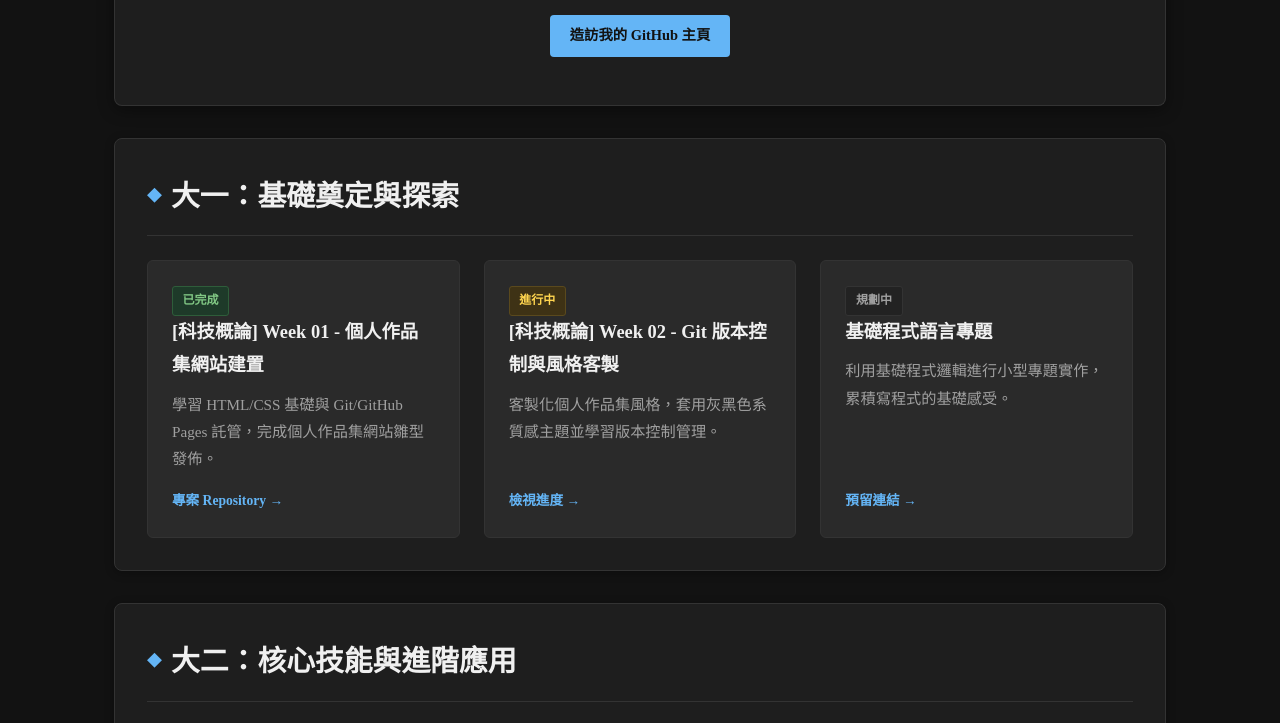
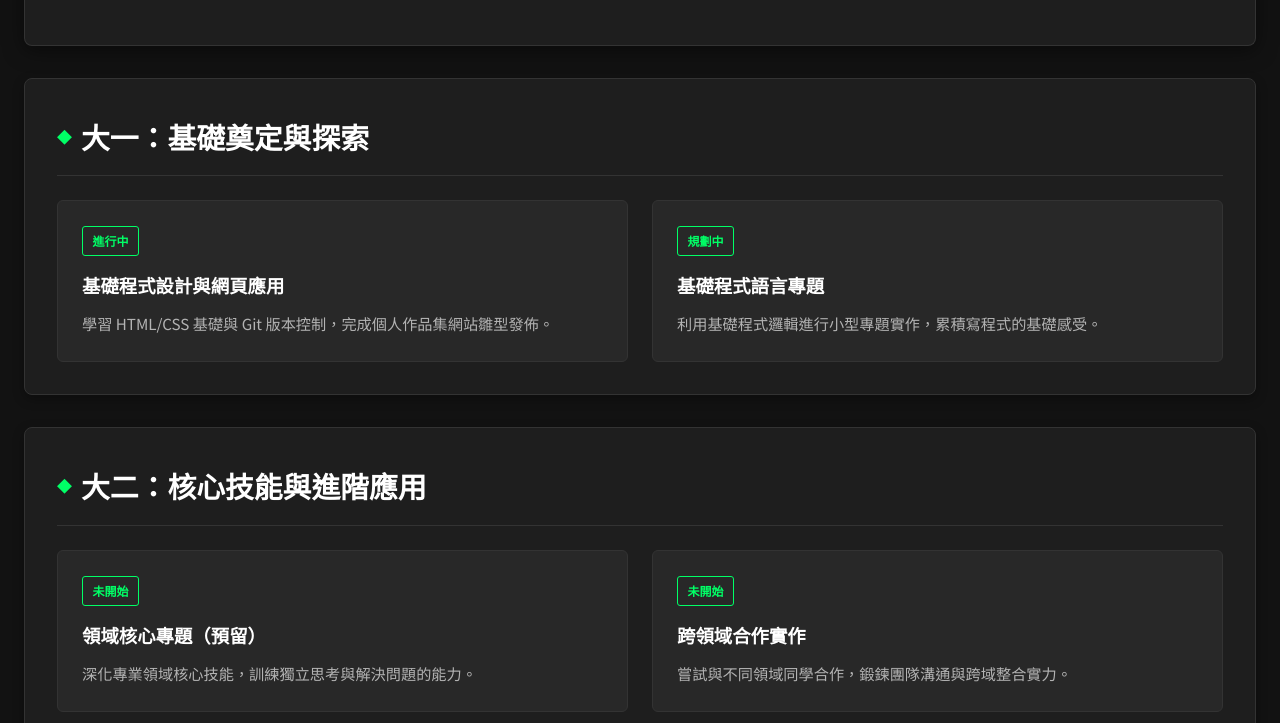
Before and after one commit to u11517044-william/pofolio-exampie, a plain HTML site: page index.html in a window 1280 px wide. Shown: the part 210-933 px from the top of the page. Drawn offline with Linux system fonts and the light colour scheme.

Commit message:
Update index.html

```diff
--- a/index.html
+++ b/index.html
@@ -3,24 +3,20 @@
 <head>
     <meta charset="UTF-8">
     <meta name="viewport" content="width=device-width, initial-scale=1.0">
-    <title>潘威豪的個人學習歷程作品集</title>
-    <!-- 載入 Google 思源宋體 (Noto Serif TC) -->
+    <title>潘威豪的個人作品集</title>
+    <!-- 載入 Google 思源黑體 (Noto Sans TC) -->
     <link rel="preconnect" href="https://fonts.googleapis.com">
     <link rel="preconnect" href="https://fonts.gstatic.com" crossorigin>
-    <link href="https://fonts.googleapis.com/css2?family=Noto+Serif+TC:wght@400;600;700&display=swap" rel="stylesheet">
+    <link href="https://fonts.googleapis.com/css2?family=Noto+Sans+TC:wght@400;500;700&display=swap" rel="stylesheet">
     <style>
         :root {
-            --bg-color: #121212;        /* 深灰黑主背景 */
-            --card-bg: #1e1e1e;         /* 卡片背景 (深灰) */
-            --inner-card-bg: #2a2a2a;   /* 內部區塊背景 (中深灰) */
-            --text-main: #f0f0f0;       /* 亮白主文字 */
-            --text-sub: #a0a0a0;        /* 淺灰副文字 */
-            --accent-color: #64b5f6;    /* 科技藍強調色 */
-            --border-color: #333333;   /* 深色邊框 */
-            --badge-done: #1e3a29;      /* 已完成狀態綠 */
-            --badge-done-text: #81c784;
-            --badge-ing: #3e3215;       /* 進行中狀態黃 */
-            --badge-ing-text: #ffd54f;
+            --bg-color: #121212;        /* 極深灰/近黑背景 */
+            --card-bg: #1e1e1e;         /* 深灰色卡片背景 */
+            --inner-card-bg: #282828;   /* 中灰色區塊背景 */
+            --text-main: #ffffff;       /* 純白主文字 */
+            --text-sub: #b3b3b3;        /* 淺灰副文字 */
+            --accent-color: #00ff66;    /* 科技螢光綠強調色 */
+            --border-color: #333333;    /* 暗灰色邊框色 */
         }
 
         * {
@@ -34,15 +30,14 @@
             min-height: 100vh;
             background-color: var(--bg-color);
             color: var(--text-main);
-            font-family: 'Noto Serif TC', serif;
+            font-family: 'Noto Sans TC', sans-serif;
             line-height: 1.8;
         }
 
         /* 全螢幕滿版容器 */
         .fullscreen-container {
             width: 100%;
-            max-width: 1100px;
-            margin: 0 auto;
+            min-height: 100vh;
             padding: 2rem 1.5rem;
             display: flex;
             flex-direction: column;
@@ -53,10 +48,10 @@
             padding: 3rem 1.5rem;
             background-color: var(--card-bg);
             border: 1px solid var(--border-color);
-            border-top: 4px solid var(--accent-color);
+            border-top: 5px solid var(--accent-color);
             border-radius: 8px;
             margin-bottom: 2rem;
-            box-shadow: 0 4px 16px rgba(0,0,0,0.4);
+            box-shadow: 0 4px 20px rgba(0, 0, 0, 0.5);
         }
 
         header h1 {
@@ -69,28 +64,8 @@
 
         header p {
             font-size: clamp(0.95rem, 1.5vw, 1.15rem);
-            color: var(--text-sub);
-            font-weight: 600;
-        }
-
-        /* 社群/專案按鈕 */
-        .contact-links {
-            margin-top: 1.2rem;
-        }
-        .btn {
-            display: inline-block;
-            padding: 0.5rem 1.2rem;
-            background-color: var(--accent-color);
-            color: #121212;
-            text-decoration: none;
-            border-radius: 4px;
-            font-size: 0.9rem;
-            font-weight: 700;
-            transition: opacity 0.2s ease, transform 0.2s ease;
-        }
-        .btn:hover {
-            opacity: 0.9;
-            transform: translateY(-2px);
+            color: var(--accent-color);
+            font-weight: 500;
         }
 
         /* 年級展示區塊 */
@@ -100,7 +75,7 @@
             border-radius: 8px;
             padding: 2rem;
             margin-bottom: 2rem;
-            box-shadow: 0 2px 10px rgba(0,0,0,0.3);
+            box-shadow: 0 4px 12px rgba(0, 0, 0, 0.3);
         }
 
         .year-title {
@@ -133,16 +108,12 @@
             border: 1px solid var(--border-color);
             padding: 1.5rem;
             border-radius: 6px;
-            display: flex;
-            flex-direction: column;
-            justify-content: space-between;
-            transition: transform 0.2s ease, border-color 0.2s ease, box-shadow 0.2s ease;
+            transition: transform 0.2s ease, border-color 0.2s ease;
         }
 
         .project-card:hover {
             transform: translateY(-3px);
             border-color: var(--accent-color);
-            box-shadow: 0 4px 12px rgba(100, 181, 246, 0.15);
         }
 
         .project-card h3 {
@@ -156,14 +127,6 @@
             font-size: 0.95rem;
             color: var(--text-sub);
             font-weight: 400;
-            margin-bottom: 1rem;
-        }
-
-        .card-footer {
-            display: flex;
-            justify-content: space-between;
-            align-items: center;
-            margin-top: auto;
         }
 
         .status-badge {
@@ -171,32 +134,11 @@
             font-size: 0.75rem;
             font-weight: 700;
             padding: 0.2rem 0.6rem;
-            background-color: #222;
-            color: var(--text-sub);
-            border: 1px solid var(--border-color);
+            background-color: transparent;
+            color: var(--accent-color);
+            border: 1px solid var(--accent-color);
             border-radius: 3px;
-        }
-
-        .status-badge.done {
-            background-color: var(--badge-done);
-            color: var(--badge-done-text);
-            border-color: #2e5d3a;
-        }
-
-        .status-badge.in-progress {
-            background-color: var(--badge-ing);
-            color: var(--badge-ing-text);
-            border-color: #5a491d;
-        }
-
-        .card-link {
-            font-size: 0.85rem;
-            color: var(--accent-color);
-            text-decoration: none;
-            font-weight: 700;
-        }
-        .card-link:hover {
-            text-decoration: underline;
+            margin-bottom: 0.8rem;
         }
 
         /* 手機端微調 */
@@ -217,52 +159,24 @@
 
     <div class="fullscreen-container">
         <header>
-            <h1>潘威豪的個人學習歷程作品集</h1>
+            <h1>潘威豪的個人作品集</h1>
             <p>累積與成長歷程 | 大一至大四學習作品集</p>
-            <div class="contact-links">
-                <a href="https://github.com/u11517044-william" target="_blank" class="btn">造訪我的 GitHub 主頁</a>
-            </div>
         </header>
 
-        <!-- 大一區塊：包含科技概論進度 -->
+        <!-- 大一區塊 -->
         <section class="year-section">
             <h2 class="year-title">大一：基礎奠定與探索</h2>
             <div class="project-grid">
-
-                <!-- 科技概論每堂課卡片 -->
                 <div class="project-card">
-                    <div>
-                        <span class="status-badge done">已完成</span>
-                        <h3>[科技概論] Week 01 - 個人作品集網站建置</h3>
-                        <p>學習 HTML/CSS 基礎與 Git/GitHub Pages 託管，完成個人作品集網站雛型發佈。</p>
+                    <span class="status-badge">進行中</span>
+                    <h3>基礎程式設計與網頁應用</h3>
+                    <p>學習 HTML/CSS 基礎與 Git 版本控制，完成個人作品集網站雛型發佈。</p>
                 </div>
-                    <div class="card-footer">
-                        <a href="https://github.com/u11517044-william/pofolio-exampie" class="card-link" target="_blank">專案 Repository →</a>
-                    </div>
-                </div>
-
                 <div class="project-card">
-                    <div>
-                        <span class="status-badge in-progress">進行中</span>
-                        <h3>[科技概論] Week 02 - Git 版本控制與風格客製</h3>
-                        <p>客製化個人作品集風格，套用灰黑色系質感主題並學習版本控制管理。</p>
-                    </div>
-                    <div class="card-footer">
-                        <a href="#" class="card-link">檢視進度 →</a>
-                    </div>
-                </div>
-
-                <div class="project-card">
-                    <div>
                     <span class="status-badge">規劃中</span>
                     <h3>基礎程式語言專題</h3>
                     <p>利用基礎程式邏輯進行小型專題實作，累積寫程式的基礎感受。</p>
                 </div>
-                    <div class="card-footer">
-                        <a href="#" class="card-link">預留連結 →</a>
-                    </div>
-                </div>
-
             </div>
         </section>
 
@@ -271,20 +185,14 @@
             <h2 class="year-title">大二：核心技能與進階應用</h2>
             <div class="project-grid">
                 <div class="project-card">
-                    <div>
                     <span class="status-badge">未開始</span>
                     <h3>領域核心專題（預留）</h3>
                     <p>深化專業領域核心技能，訓練獨立思考與解決問題的能力。</p>
                 </div>
-                    <div class="card-footer"><a href="#" class="card-link">預留連結 →</a></div>
-                </div>
                 <div class="project-card">
-                    <div>
                     <span class="status-badge">未開始</span>
                     <h3>跨領域合作實作</h3>
                     <p>嘗試與不同領域同學合作，鍛鍊團隊溝通與跨域整合實力。</p>
-                    </div>
-                    <div class="card-footer"><a href="#" class="card-link">預留連結 →</a></div>
                 </div>
             </div>
         </section>
@@ -294,20 +202,14 @@
             <h2 class="year-title">大三：實務整合與跨域挑戰</h2>
             <div class="project-grid">
                 <div class="project-card">
-                    <div>
                     <span class="status-badge">未開始</span>
                     <h3>畢業專題 / 代表作計畫</h3>
                     <p>針對特定議題進行系統性的研究與開發，打造極具代表性的作品。</p>
                 </div>
-                    <div class="card-footer"><a href="#" class="card-link">預留連結 →</a></div>
-                </div>
                 <div class="project-card">
-                    <div>
                     <span class="status-badge">未開始</span>
                     <h3>實務實習或競賽參與</h3>
                     <p>將所學投入真實場域，積攢業界實務體驗與競賽經歷。</p>
-                    </div>
-                    <div class="card-footer"><a href="#" class="card-link">預留連結 →</a></div>
                 </div>
             </div>
         </section>
@@ -317,12 +219,9 @@
             <h2 class="year-title">大四：職務精進與總整產出</h2>
             <div class="project-grid">
                 <div class="project-card">
-                    <div>
                     <span class="status-badge">未開始</span>
                     <h3>完整專業作品集 (Portfolio)</h3>
                     <p>精緻化四年所有專題成果，呈現能夠直接對接職場與業主的高品質作品集。</p>
-                    </div>
-                    <div class="card-footer"><a href="#" class="card-link">預留連結 →</a></div>
                 </div>
             </div>
         </section>
```
Lines whose indentation alone changed are shown as unchanged.
